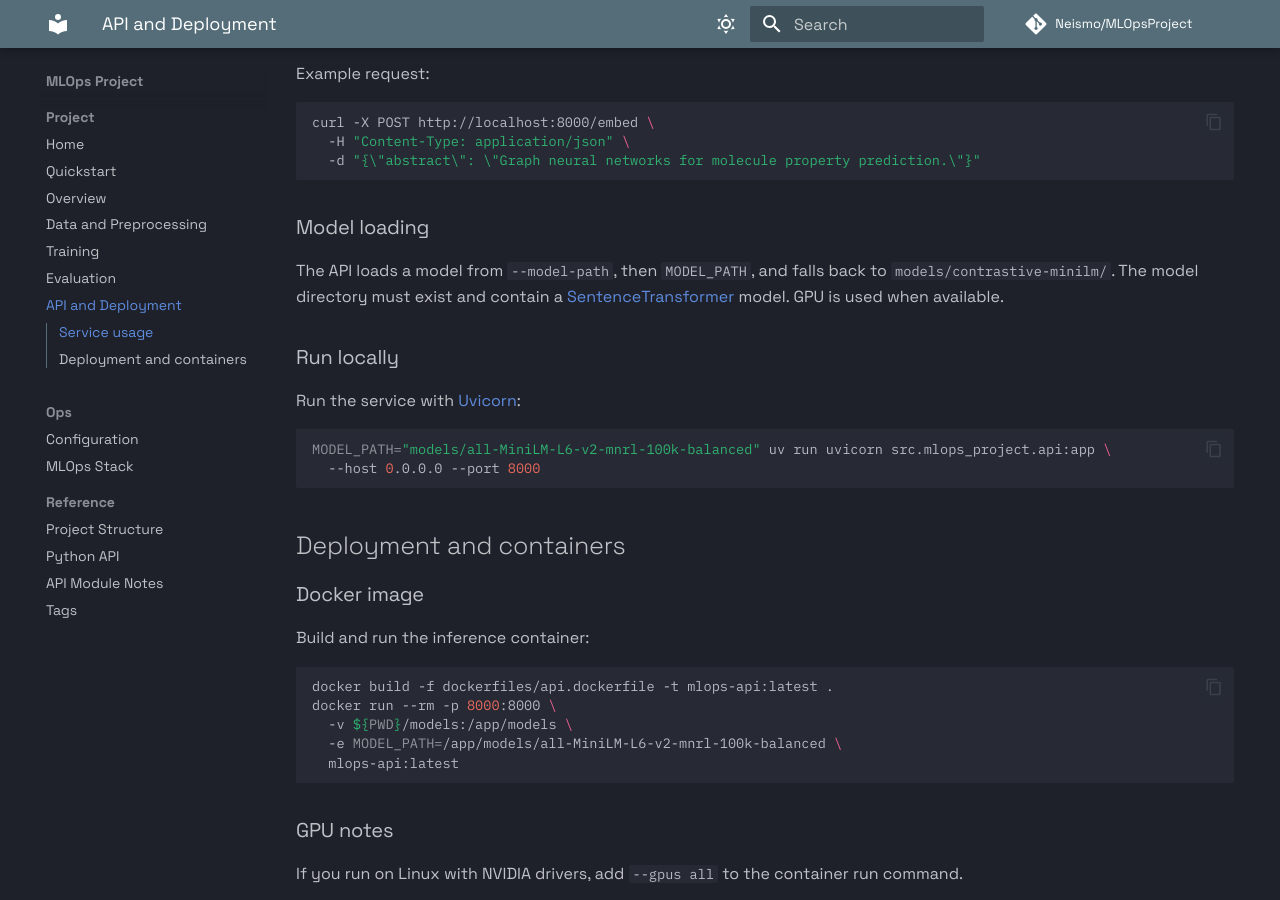
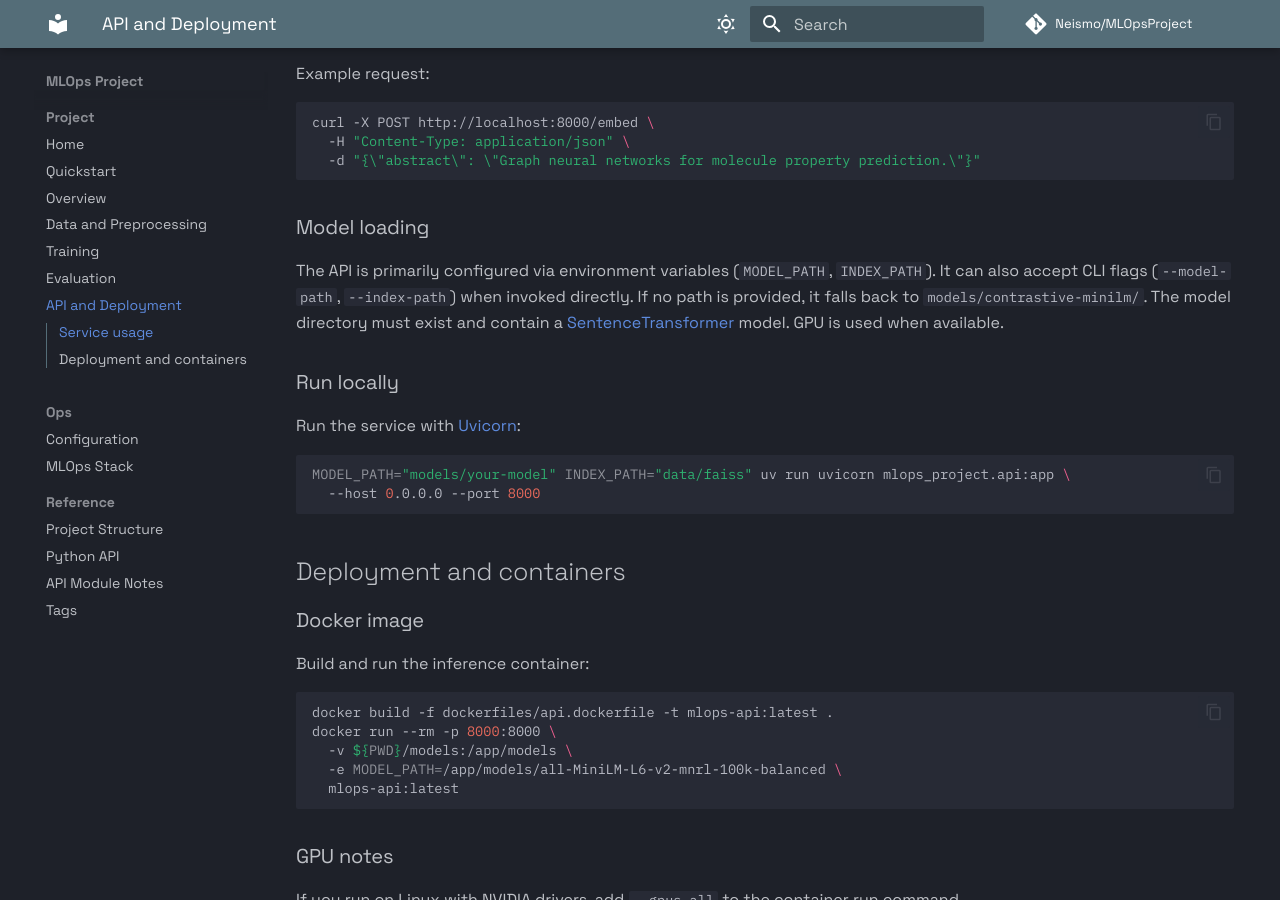
Before and after one commit to Neismo/MLOpsProject, an MkDocs documentation site: the page built from docs/source/api.md, in a window 1280 px wide and 900 px high, scrolled down 721 px. Built offline with MkDocs 1.6.1 and Material for MkDocs 9.7.7, drawn with Linux system fonts in a browser that asks for light colours; comment, search, counter and statistics services are not loaded.

Commit message:
update docs and default configs

````diff
--- a/docs/source/api.md
+++ b/docs/source/api.md
@@ -37,14 +37,15 @@ curl -X POST http://localhost:8000/embed \
 ```
 
 ### Model loading
-The API loads a model from `--model-path`, then `MODEL_PATH`, and falls back to `models/contrastive-minilm/`.
-The model directory must exist and contain a [SentenceTransformer](https://www.sbert.net/) model. GPU is used when
-available.
+The API is primarily configured via environment variables (`MODEL_PATH`, `INDEX_PATH`). It can also accept CLI flags
+(`--model-path`, `--index-path`) when invoked directly. If no path is provided, it falls back to
+`models/contrastive-minilm/`. The model directory must exist and contain a
+[SentenceTransformer](https://www.sbert.net/) model. GPU is used when available.
 
 ### Run locally
 Run the service with [Uvicorn](https://www.uvicorn.org/):
 ```bash
-MODEL_PATH="models/all-MiniLM-L6-v2-mnrl-100k-balanced" uv run uvicorn src.mlops_project.api:app \
+MODEL_PATH="models/your-model" INDEX_PATH="data/faiss" uv run uvicorn mlops_project.api:app \
   --host 0.0.0.0 --port 8000
 ```
 
--- a/pyproject.toml
+++ b/pyproject.toml
@@ -39,6 +39,7 @@ dependencies = [
     "google-cloud-secret-manager>=2.26.0",
     "umap-learn>=0.5.0",
     "matplotlib>=3.9.0",
+    "click>=8.1.0,<8.2.0",
 ]
 
 [dependency-groups]
````
Also changed, not shown: README.md (+2 -6 lines), docs/source/reference/api.md (+8 -2 lines), 3 other files.
